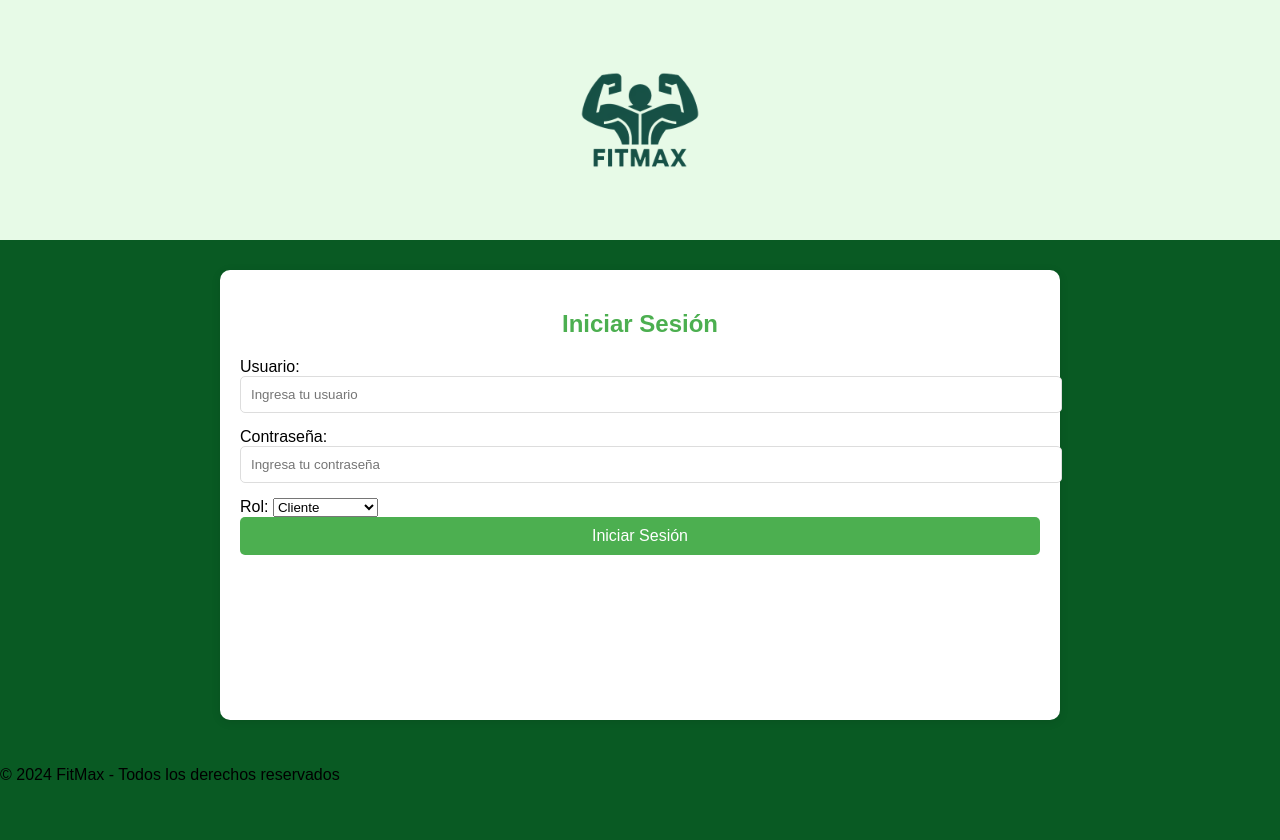
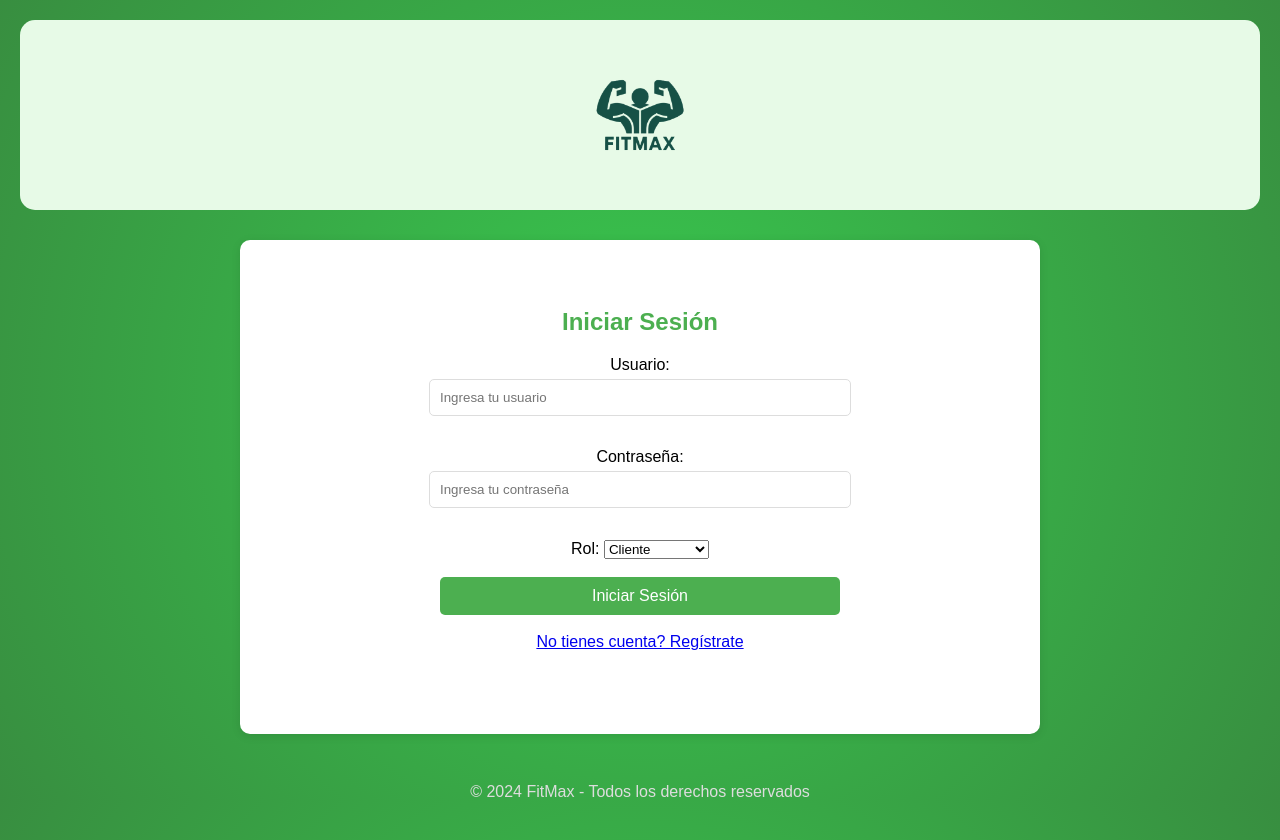
Before and after one commit to JoselineMtz/FITMAX, a plain HTML site: page index.html in a window 1280 px wide. Before the commit the page ends 800 px from the top, so only its background shows below. Drawn offline with Linux system fonts and the light colour scheme.

Commit message:
Faltan cambios por realizar

```diff
--- a/index.html
+++ b/index.html
@@ -32,13 +32,17 @@
                 <option value="admin">Administrador</option>
                 <option value="instructor">Instructor</option>
             </select>
-
+            <br>
+            <br>
             <button type="submit">Iniciar Sesión</button>
+            <br><br>
+            <a href="/registro.html">No tienes cuenta? Regístrate</a>
         </form>
     </main>
-
-    <footer>
+    <div>
+    <footer class="s">
         <p>&copy; 2024 FitMax - Todos los derechos reservados</p>
     </footer>
+    </div>
 </body>
 </html>
--- a/styles.css
+++ b/styles.css
@@ -8,7 +8,9 @@ body {
     display: flex; /* Usa flexbox para organizar los elementos del body */
     flex-direction: column; /* Coloca los elementos en una columna */
     font-family: Arial, sans-serif;
-    background-color: #095a23;
+    background: rgb(112,232,162);
+    background: radial-gradient(circle, rgba(112,232,162,1) 0%, rgba(56,200,78,1) 0%, rgba(56,142,64,1) 100%);
+    padding: 20px; /* Agrega padding a la caja principal para mantener espacio */
 }
 
 header {
@@ -18,10 +20,15 @@ header {
     padding: 20px;
     background-color: #e7fae7;
     position: relative;
+    border-radius: 15px;
+    flex-wrap: wrap;
 }
 
 header img {
-    max-width: 200px;
+    max-width: 150px;
+    height: auto;
+    display: flex;
+    flex-wrap: wrap;
 }
 
 nav {
@@ -62,14 +69,27 @@ nav {
 
 /* Asegúrate de que la clase .container ocupe el espacio restante */
 .container {
+    justify-content: center;
+    flex-wrap: wrap;
     flex: 1; /* Permite que el contenedor crezca para llenar el espacio restante */
     max-width: 800px; /* Ajusta el ancho máximo según tus necesidades */
     width: 100%; /* Asegura que ocupe el 100% del ancho disponible */
     margin: 30px auto; /* Centra el contenedor */
-    padding: 20px;
     background-color: white;
     border-radius: 10px;
     box-shadow: 0 2px 10px rgba(0, 0, 0, 0.1);
+    padding-top: 3rem;
+    text-align: center;
+}
+
+.fex{
+    display: flex;
+    justify-content: center;
+    align-items: center;
+    flex-wrap: wrap;
+    flex-direction: column;
+    max-width: 50%;
+    margin: auto;
 }
 
 h2 {
@@ -95,10 +115,19 @@ input[type="text"], input[type="email"], input[type="password"] {
     margin-bottom: 15px;
     border: 1px solid #ddd;
     border-radius: 5px;
+    display: flex;
+    justify-content: center;
+    align-items: center;
+    flex-wrap: wrap;
+    flex-direction: column;
+    max-width: 50%;
+    margin: auto;
+    margin-top: 5px;
+    margin-bottom: 2rem;
 }
 
 button {
-    width: 100%;
+    width: 50%;
     padding: 10px;
     background-color: #4caf50;
     border: none;
@@ -135,11 +164,22 @@ button:hover {
     margin-bottom: 10px;
 }
 
+.s{
+    padding: 3px;
+    color: #ddd;
+    text-align: center;
+    margin-top: auto;
+    margin-left: auto;
+    margin-bottom: auto;
+    margin-right: auto;
+}
+
 .footer {
     background-color: #333;
     color: white;
     text-align: center;
     padding: 15px;
+
 }
 
 .button-group {
```
Also changed, not shown: registro.html (+5 -2 lines).
